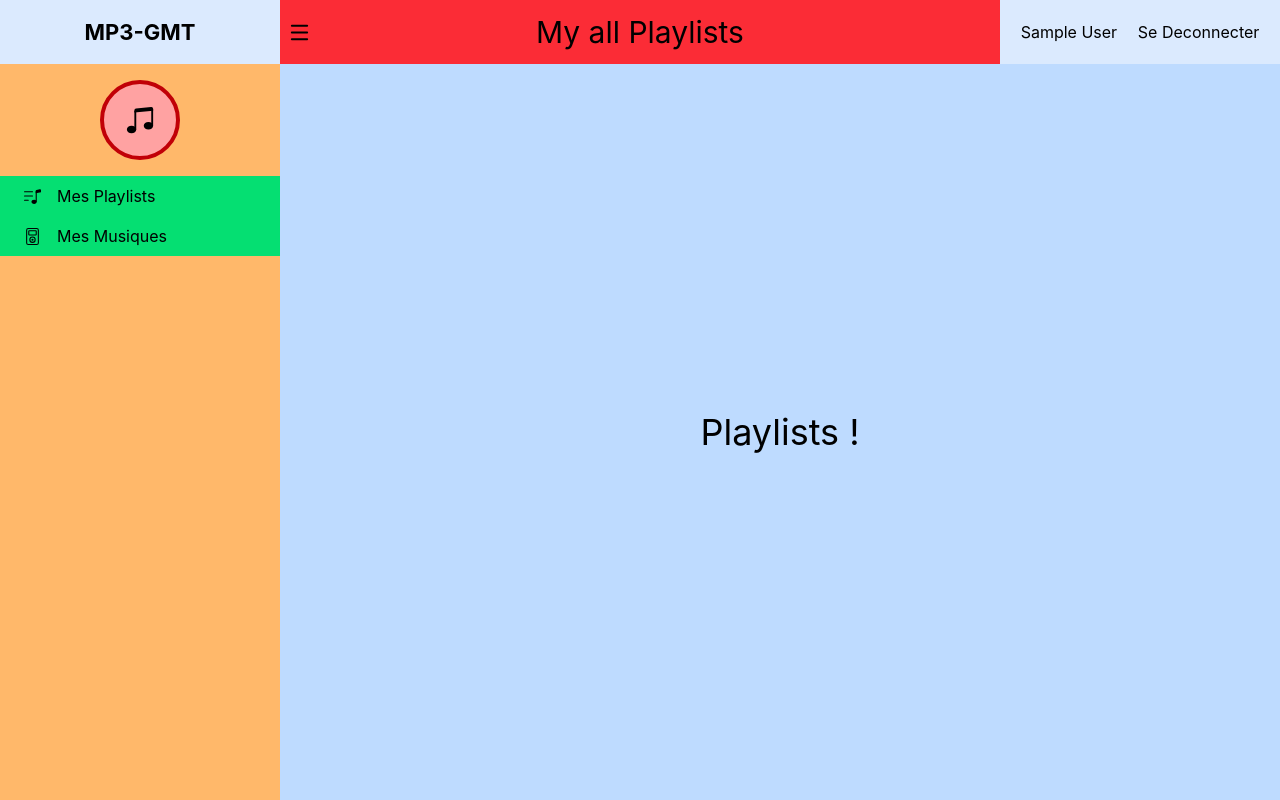
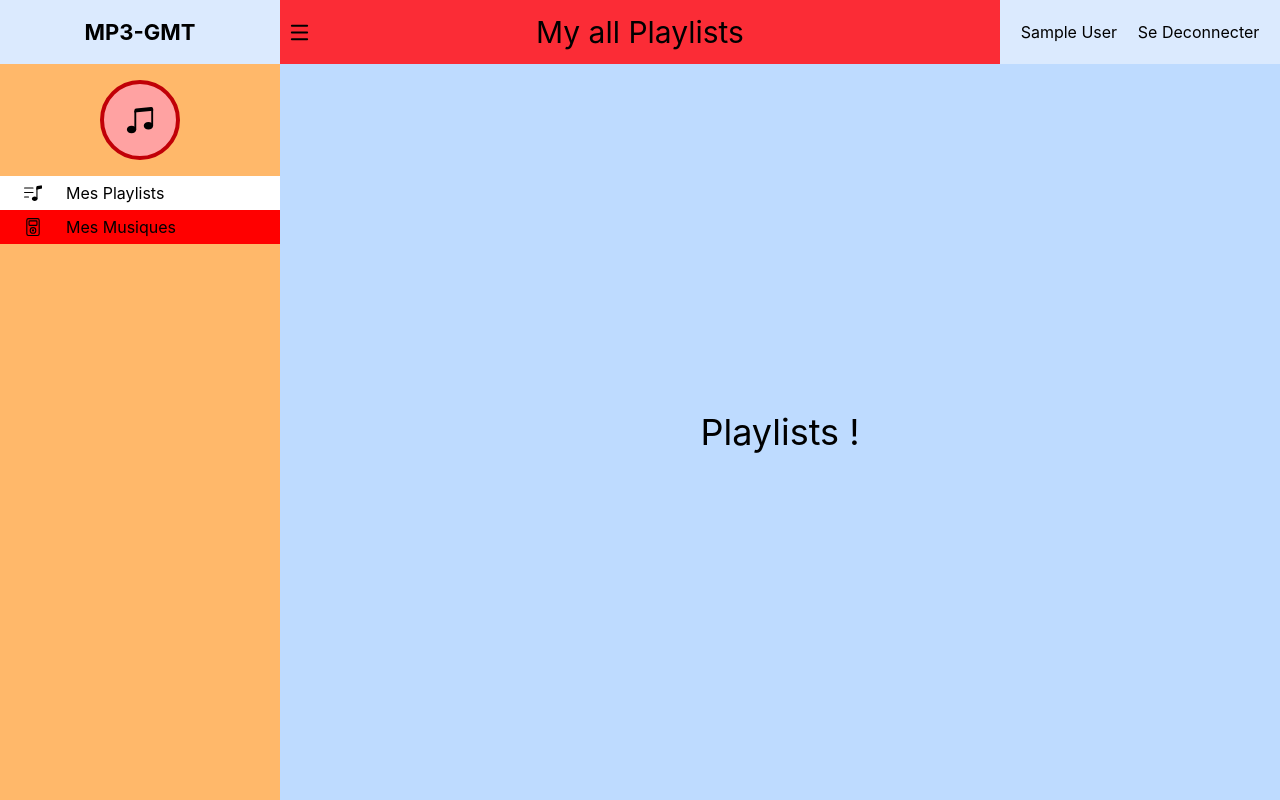
Before and after one commit to Mihary-Mandresy/MP3-GMT-Fronted, a React (Vite) app: page /playlists in a window 1280 px wide. Built offline with nearby package versions, Linux system fonts and the light colour scheme; sample sign-in values are in the browser's storage.

Commit message:
feat: menuitem active

```diff
--- a/src/assets/styles/layout.scss
+++ b/src/assets/styles/layout.scss
@@ -16,18 +16,48 @@
         }
     }
 
+    .navlink {
+        display: flex;
+        align-items: center;
+        padding: 5px;
+        background-color: red;
+        padding-left: 24px;
+        width: 100%;
+
+        .i {
+            font-size: 18px !important;
+        }
+
+        &.active {
+            background-color: white;
+            color: black;
+        }
+    }
+
     .mi-collapse {
         transition: .3s background-color;
+
+        &>a {
+            height: 100%;
+            width: 100%;
+
+            &:hover {
+                background-color: red;
+                transition: .3s background-color;
+            }
+
+            &.active {
+                background-color: white;
+            }
+        }
+
         &:hover {
-            background-color: red;
-            transition: .3s background-color;
-
             .items {
                 visibility: visible;
                 top: 0;
                 right: 0;
-                transform: translateX(100%);
-                width: 210px;
+                transform: translateX(calc(100% - 2px));
+                width: 250px;
                 border-top-right-radius: 5px;
                 border-bottom-right-radius: 5px;
                 overflow: hidden;
--- a/src/components/layouts/menu/MenuItem.tsx
+++ b/src/components/layouts/menu/MenuItem.tsx
@@ -8,21 +8,18 @@ import { useHeaderContext } from "../../../contexts/HeaderContext";
 
 const itemVariants: Variants = {
     visible: {
-        transition: {
-            duration: .3
-        },
         opacity: 1,
-        x: 0
+        x: 0,
     },
     hidden: {
         opacity: 0,
-        x: "-100%"
+        x: "-100%",
     }
 }
 
 export const MenuItem: React.FC<MenuItemProps & {
     collapse: boolean
-}> = ({ path, title, Icon, titleHeader ,children, collapse }) => {
+}> = ({ path, title, Icon, titleHeader, children, collapse }) => {
     return collapse ?
         <MenuItemCollapse
             path={path}
@@ -38,49 +35,43 @@ export const MenuItem: React.FC<MenuItemProps & {
             children={children}
             titleHeader={titleHeader}
         />;
-
 }
 
 const MenuItemFull: React.FC<MenuItemProps> = ({ path, title, titleHeader, Icon, children }) => {
     const [open, setOpen] = useState<boolean>(false);
     const hasChild = useRef<boolean>(Boolean(children));
 
-    const {changeTitle} = useHeaderContext();
+    const { changeTitle } = useHeaderContext();
 
-    return <motion.div
+    return hasChild.current ?
+        <motion.div
             variants={itemVariants}
             initial="hidden"
             animate="visible"
-        exit={"hidden"}
-        className="pl-6 bg-green-400">
-        <div className="flex items-center py-2 relative" onClick={() => {
+            exit="hidden"
+            className="bg-green-400"
+        >
+            <div className="flex items-center relative cursor-pointer" onClick={() => {
                 setOpen(!open);
             }}>
-            <span className="mr-4" style={{
+                <span className="navlink">
+                    <span className="mr-6 i" style={{
                         fontSize: "17px"
                     }}>
                         {Icon ? <Icon /> : <BsMenuApp />}
                     </span>
-
-            {hasChild.current ? title : <NavLink
-                to={path ?? ""}
-                onClick={() => {
-                    if (titleHeader) {
-                        changeTitle(titleHeader)
-                    }
-                }}
-            >{title}</NavLink>}
-
-            {hasChild.current && <motion.span
+                    {title}
+                    <motion.span
                         className="absolute right-6"
                         animate={{
                             rotate: open ? 90 : 0,
                         }}>
                         <BsChevronRight />
-            </motion.span>}
+                    </motion.span>
+                </span>
             </div>
-        {hasChild.current && <AnimatePresence>
-            {open && <motion.div className="verflow-hidden" initial={{
+            <AnimatePresence>
+                {open && <motion.div className="overflow-hidden pl-6" initial={{
                     height: "0px"
                 }} animate={{
                     height: "auto"
@@ -91,14 +82,37 @@ const MenuItemFull: React.FC<MenuItemProps> = ({ path, title, titleHeader, Icon,
                 >
                     {children?.map((menu, index) => <MenuItem key={menu.path + "_" + index} {...menu} collapse={false} />)}
                 </motion.div>}
-        </AnimatePresence>}
+            </AnimatePresence>
+        </motion.div> :
+        <motion.div
+            variants={itemVariants}
+            initial="hidden"
+            animate="visible"
+            exit="hidden"
+        >
+            <NavLink
+                to={path ?? ""}
+                className="block navlink"
+                onClick={() => {
+                    if (titleHeader) {
+                        changeTitle(titleHeader)
+                    }
+                }}
+            >
+                <span className="mr-6 i" style={{
+                    fontSize: "17px"
+                }}>
+                    {Icon ? <Icon /> : <BsMenuApp />}
+                </span>
+                {title}
+            </NavLink>
         </motion.div>
 }
 
 function MenuItemCollapse({ path, Icon, children }: MenuItemProps) {
     const hasChild = useRef<boolean>(Boolean(children));
-    return <motion.div className="p-4 mi-collapse relative">
-        <NavLink className="flex items-center justify-center" to={path ?? ""}>
+    return <motion.div className="mi-collapse relative">
+        <NavLink className="flex p-4 items-center justify-center" to={path ?? ""}>
             <span style={{
                 fontSize: "30px"
             }}>
@@ -106,7 +120,7 @@ function MenuItemCollapse({ path, Icon, children }: MenuItemProps) {
             </span>
         </NavLink>
 
-        {hasChild && <div className="items">
+        {hasChild.current && <div className="items">
             {children?.map((menu, index) => <MenuItem
                 key={menu.path + "__" + index}
                 path={menu.path}
--- a/src/contexts/HeaderContext.tsx
+++ b/src/contexts/HeaderContext.tsx
@@ -12,8 +12,6 @@ const HeaderContext = createContext<HeaderContextType | null>(null);
 
 export function HeaderProvider({ children }: PropsWithChildren) {
     const location = useLocation();
-
-    console.log(location.pathname);
 
     const [title, setTitle] = useState<string>(() => {
         return getTitleByPath(location.pathname, allMenu) ?? getTitleByPath(defaultPath, allMenu)!;
```
Lines whose indentation alone changed are shown as unchanged.
